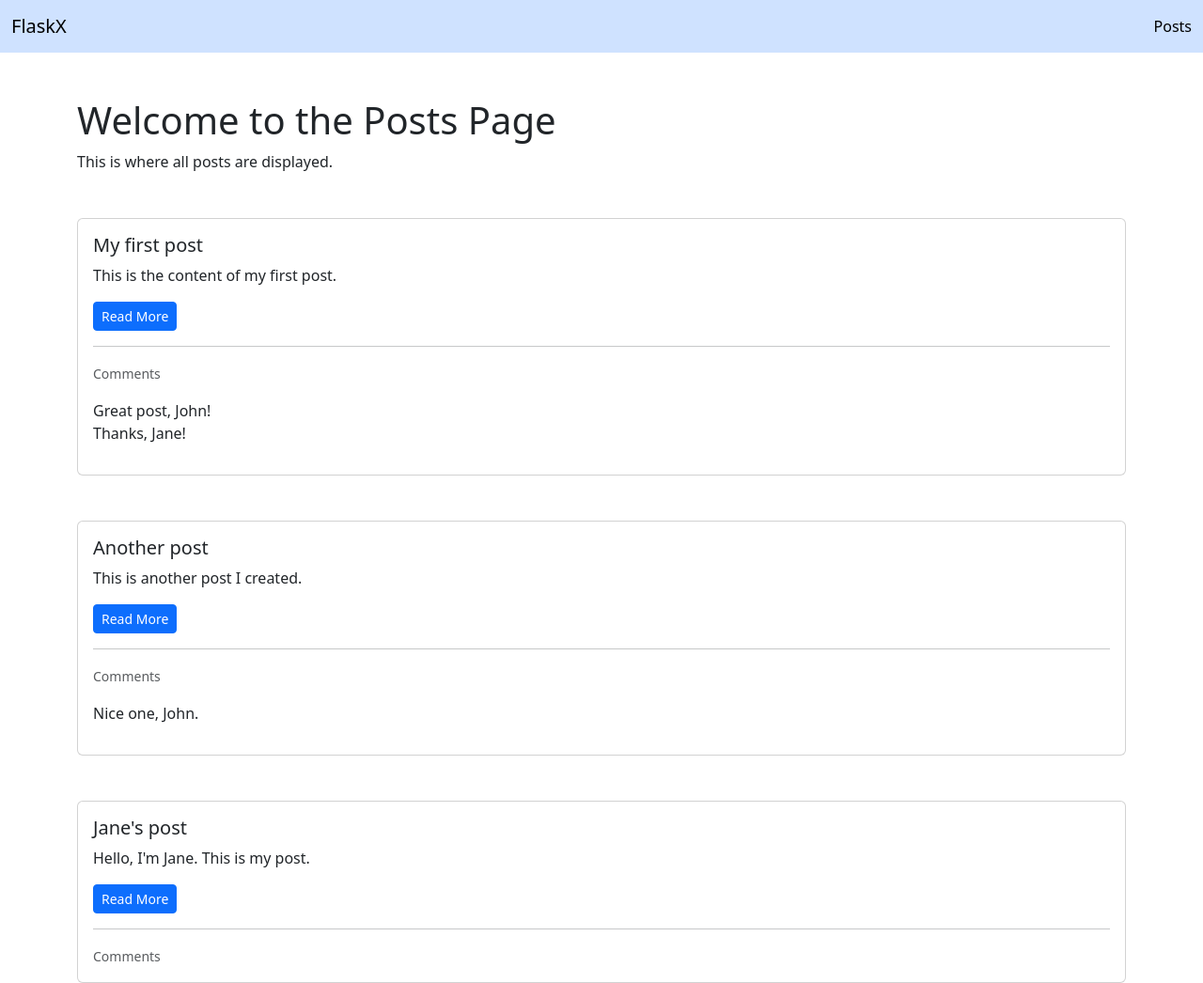
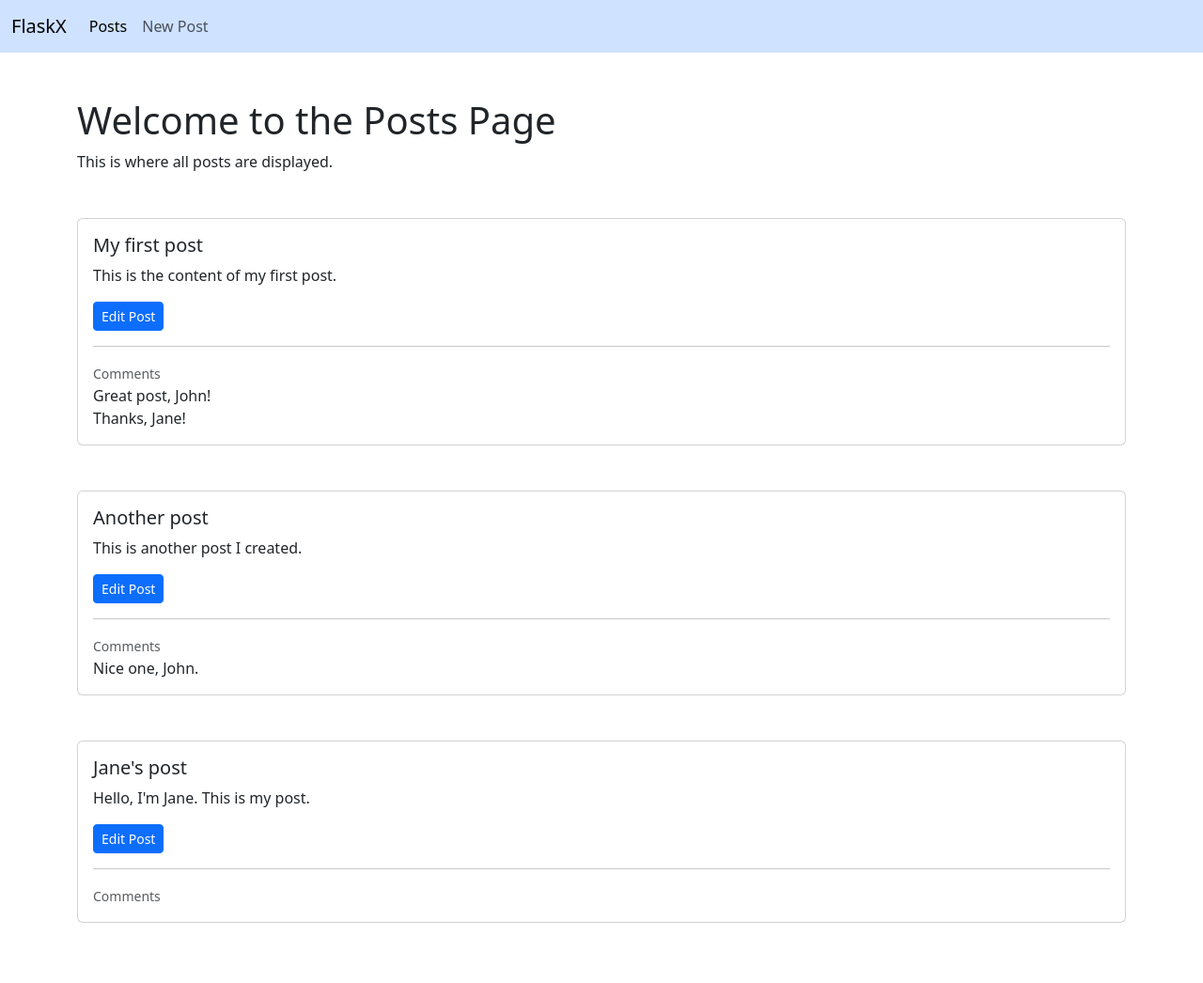
Before and after one commit to voidranjer/htmx-flask-crudapp, a Flask app: page /posts in a window 1280 px wide. Shown: the whole page at 94% size. After the commit the page ends 982 px from the top, so only its background shows below. Run offline with Flask 3, Linux system fonts and the light colour scheme; some libraries are stand-ins or nearby versions.

Commit message:
Edit Post route

```diff
--- a/server.py
+++ b/server.py
@@ -80,3 +80,11 @@ def home():
 @app.route("/posts")
 def posts():
     return render_template('posts/index.html')
+
+@app.route("/new-post")
+def new_post():
+    return render_template('index.html')
+
+@app.route("/edit-post")
+def edit_post():
+    return render_template('posts/_edit.html', post_id=request.args.get('id'))
--- /dev/null
+++ b/static/css/posts.css
@@ -0,0 +1,3 @@
+.children-mb-1 > * {
+  margin-bottom: 1rem;
+}
--- a/templates/base.html
+++ b/templates/base.html
@@ -4,19 +4,25 @@
     <meta charset="UTF-8" />
     <meta name="viewport" content="width=device-width, initial-scale=1.0" />
     <link rel="shortcut icon" href="{{ static_url('favicon.ico') }}" type="image/x-icon" />
-    <link href="https://cdn.jsdelivr.net/npm/bootstrap@5.3.2/dist/css/bootstrap.min.css" rel="stylesheet" integrity="sha384-T3c6CoIi6uLrA9TneNEoa7RxnatzjcDSCmG1MXxSR1GAsXEV/Dwwykc2MPK8M2HN" crossorigin="anonymous" />
+    {% block styles %}<link href="https://cdn.jsdelivr.net/npm/bootstrap@5.3.2/dist/css/bootstrap.min.css" rel="stylesheet" integrity="sha384-T3c6CoIi6uLrA9TneNEoa7RxnatzjcDSCmG1MXxSR1GAsXEV/Dwwykc2MPK8M2HN" crossorigin="anonymous" />{% endblock %}
     <title>{% block title %}FlaskX Social Media{% endblock %}</title>
+    <script src="https://unpkg.com/htmx.org@1.9.9" integrity="sha384-QFjmbokDn2DjBjq+fM+8LUIVrAgqcNW2s0PjAxHETgRn9l4fvX31ZxDxvwQnyMOX" crossorigin="anonymous"></script>
   </head>
   <body>
     {% block navbar %}
-    <nav class="navbar bg-primary-subtle">
+    <nav class="navbar bg-primary-subtle navbar-expand-lg">
       <div class="container-fluid">
         <a class="navbar-brand" href="{{ url_for('home') }}">FlaskX</a>
-        <ul class="navbar-nav">
-          <li class="nav-item">
-            <a class="nav-link {{ nav_active('posts') }}" aria-current="page" href="{{ url_for('posts') }}"">Posts</a>
-          </li>
-        </ul>
+        <div class="collapse navbar-collapse">
+          <ul class="navbar-nav">
+            <li class="nav-item">
+              <a class="nav-link {{ nav_active('posts') }}" aria-current="page" href="{{ url_for('posts') }}">Posts</a>
+            </li>
+            <li class="nav-item">
+              <a class="nav-link {{ nav_active('new_post') }}" aria-current="page" href="{{ url_for('new_post') }}">New Post</a>
+            </li>
+          </ul>
+        </div>
       </div>
     </nav>
     {% endblock %}
--- a/templates/posts/_macros.html
+++ b/templates/posts/_macros.html
@@ -1,8 +1,4 @@
-{% macro render_comment(db, comment_id) %} {% set comment = db['comments'] | selectattr("id", "==", comment_id) | list | first %}
-<!-- <div class="card mt-3">
-  <div class="card-body">
-    <p class="card-text">{{ comment.text }}</p>
-  </div>
-</div> -->
-<p class="fs-6 mb-0">{{comment.text}}</p>
+{% macro render_comment(db, comment_id) %}
+  {% set comment = db['comments'] | selectattr("id", "==", comment_id) | list | first %}
+  <p class="fs-6 mb-0">{{comment.text}}</p>
 {% endmacro %}
--- a/templates/posts/index.html
+++ b/templates/posts/index.html
@@ -1,18 +1,29 @@
-{% from 'posts/_macros.html' import render_comment %} {% extends 'base.html' %} {% block title %}Posts{% endblock %} {% block content %}
+{% from 'posts/_macros.html' import render_comment %}
+
+{% extends 'base.html' %}
+
+{%block styles %}
+  {{ super() }}
+  <link rel="stylesheet" href="{{ static_url('css/posts.css') }}" />
+{% endblock %}
+{% block title %}Posts{% endblock %}
+
+{% block content %}
   <h1>Welcome to the Posts Page</h1>
   <p>This is where all posts are displayed.</p>
 
   {% for post in db['posts'] %}
     <div class="card mt-5">
       <div class="card-body">
+        <div hx-target="this" hx-swap="outerHTML">
           <h5 class="card-title">{{ post.title }}</h5>
           <p class="card-text">{{ post.content }}</p>
-    <a href="#" class="btn btn-primary btn-sm">Read More</a>
+          <button class="btn btn-primary btn-sm" hx-get="{{ url_for('edit_post', id=post.id) }}">Edit Post</button>
+        </div>
         <hr />
-    <p class="card-text">
           <small class="text-muted">Comments</small>
           {% for comment_id in post.comments %} {{ render_comment(db,comment_id) }} {% endfor %}
-    </p>
       </div>
     </div>
-{% endfor %} {% endblock %}
+  {% endfor %}
+{% endblock %}
```
Also changed, not shown: templates/posts/_edit.html (added, +7 -0 lines), README.txt. Lines whose indentation alone changed are shown as unchanged.
